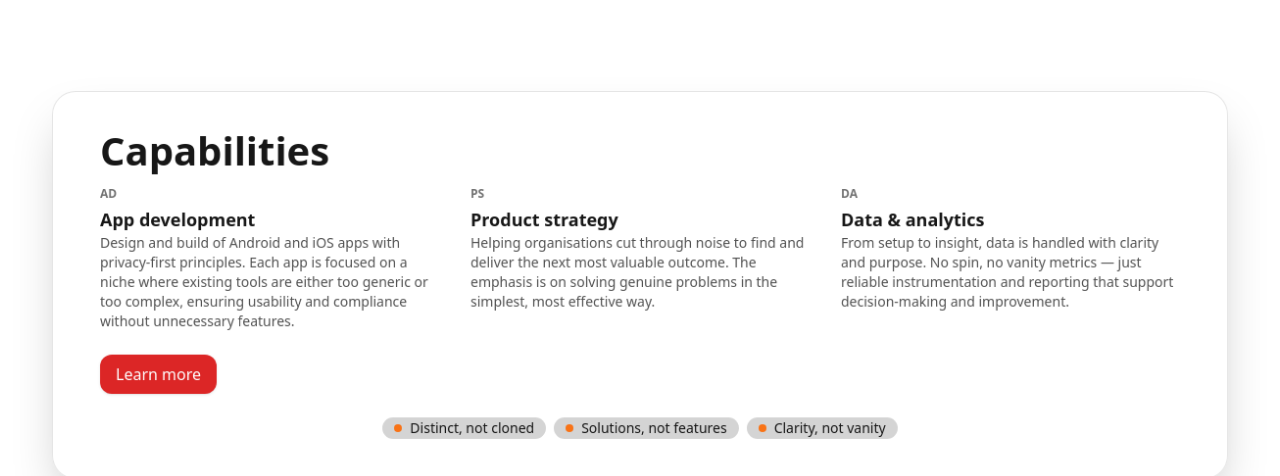
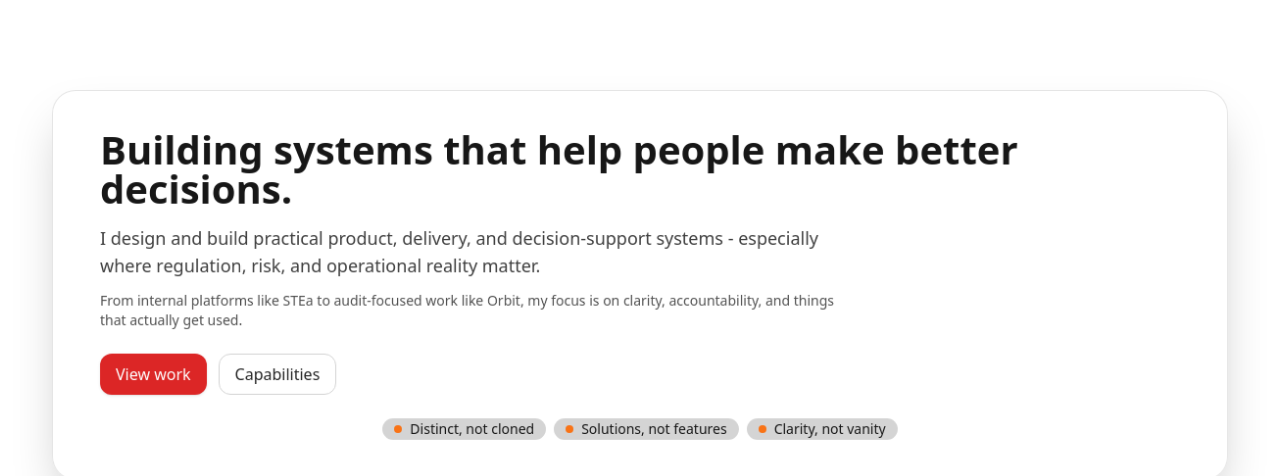
Before and after one commit to repinfaust/arcturusdc.github.io, a Next.js app: page / in a window 1280 px wide. Shown: the part 1000-1476 px from the top of the page. Built offline with nearby package versions, Linux system fonts and the light colour scheme; no server answers.

Commit message:
Update homepage capabilities hero copy

```diff
--- a/src/components/HeroWithCapabilities.jsx
+++ b/src/components/HeroWithCapabilities.jsx
@@ -146,51 +146,37 @@ export default function HeroWithCapabilities() {
         style={{ top: "84%", transform: "translate(-50%, -50%)" }}
       >
         <h3 className="text-3xl sm:text-4xl lg:text-[40px] leading-tight font-extrabold text-neutral-900 mb-4">
-          Capabilities
+          Building systems that help people make better decisions.
         </h3>
+        <p className="text-lg text-neutral-700 max-w-3xl">
+          I design and build practical product, delivery, and decision-support systems - especially where
+          regulation, risk, and operational reality matter.
+        </p>
+        <p className="text-sm text-neutral-600 mt-3 max-w-3xl">
+          From internal platforms like STEa to audit-focused work like Orbit, my focus is on clarity,
+          accountability, and things that actually get used.
+        </p>
 
-        {/* 3-column content (unchanged) */}
-        <div className="grid gap-8 md:grid-cols-3 text-neutral-700">
-          <div>
-            <div className="text-xs font-semibold text-neutral-500 mb-1">AD</div>
-            <h4 className="font-semibold text-neutral-900 text-lg">App development</h4>
-            <p className="text-sm text-neutral-600">
-              Design and build of Android and iOS apps with privacy-first principles. Each app is
-              focused on a niche where existing tools are either too generic or too complex,
-              ensuring usability and compliance without unnecessary features.
-            </p>
-          </div>
-
-          <div>
-            <div className="text-xs font-semibold text-neutral-500 mb-1">PS</div>
-            <h4 className="font-semibold text-neutral-900 text-lg">Product strategy</h4>
-            <p className="text-sm text-neutral-600">
-              Helping organisations cut through noise to find and deliver the next most valuable outcome.
-              The emphasis is on solving genuine problems in the simplest, most effective way.
-            </p>
-          </div>
-
-          <div>
-            <div className="text-xs font-semibold text-neutral-500 mb-1">DA</div>
-            <h4 className="font-semibold text-neutral-900 text-lg">Data &amp; analytics</h4>
-            <p className="text-sm text-neutral-600">
-              From setup to insight, data is handled with clarity and purpose. No spin, no vanity metrics —
-              just reliable instrumentation and reporting that support decision-making and improvement.
-            </p>
-          </div>
-        </div>
-
-        {/* CTA moved BELOW the grid, left-aligned — matches HeroWithApps */}
-        <div className="mt-6">
+        <div className="mt-6 flex flex-wrap gap-3">
           <a
-            href="/capabilities"
+            href="/apps"
             className="inline-flex items-center rounded-xl bg-red-600 px-4 py-2 text-white font-medium shadow hover:bg-red-700"
             data-analytics="button"
-            data-name="Capabilities hero: Learn more"
+            data-name="Capabilities hero: View work"
             data-component="HeroWithCapabilities"
             data-location="hero"
           >
-            Learn more
+            View work
+          </a>
+          <a
+            href="/capabilities"
+            className="inline-flex items-center rounded-xl border border-neutral-300 bg-white/70 px-4 py-2 text-neutral-800 font-medium hover:bg-white"
+            data-analytics="button"
+            data-name="Capabilities hero: Capabilities"
+            data-component="HeroWithCapabilities"
+            data-location="hero"
+          >
+            Capabilities
           </a>
         </div>
 
```
